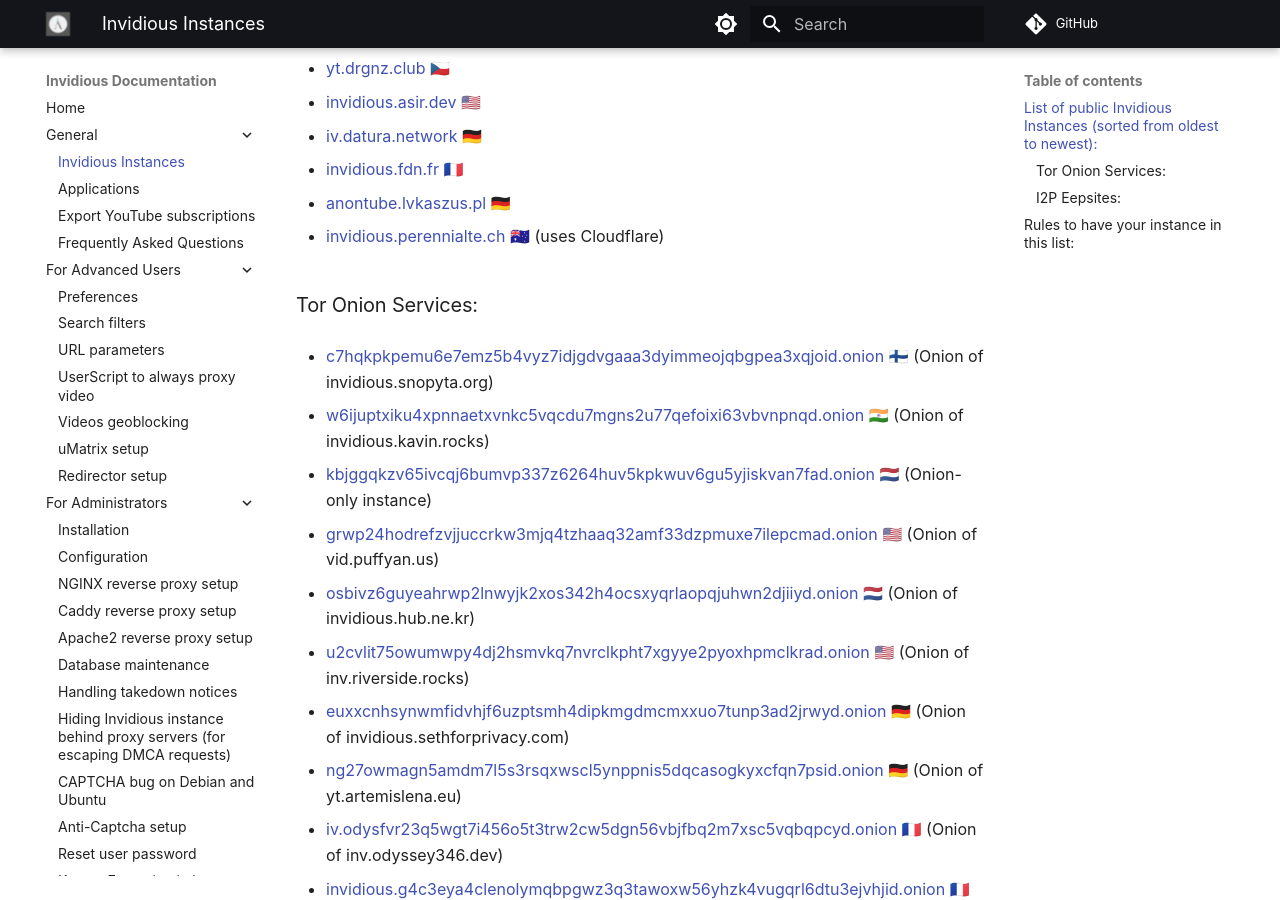
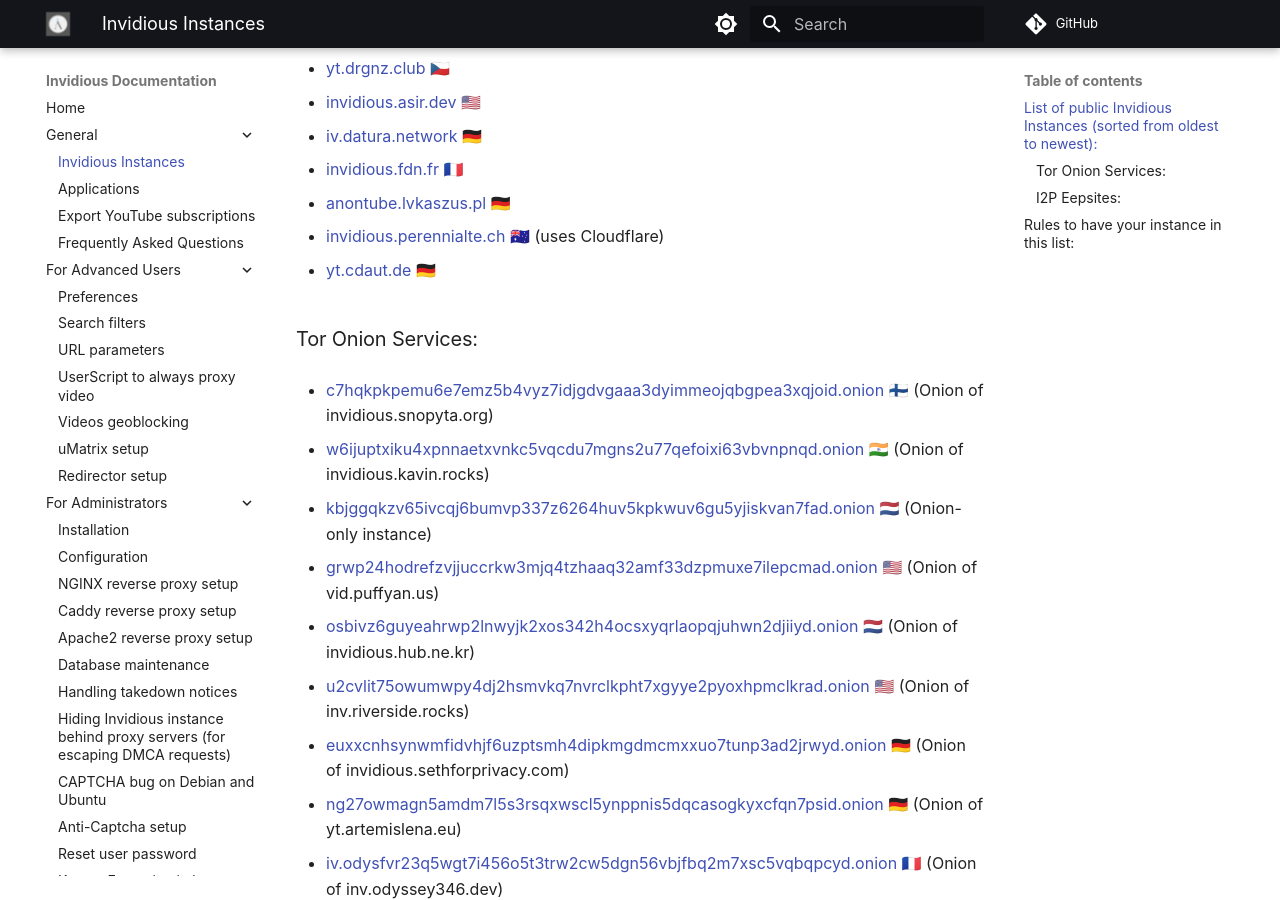
Before and after one commit to iv-org/documentation, an MkDocs documentation site: the page built from docs/instances.md, in a window 1280 px wide and 900 px high, scrolled down 1261 px. Built offline with MkDocs 1.6.1 and Material for MkDocs 9.7.7, drawn with Linux system fonts in a browser that asks for light colours; comment, search, counter and statistics services are not loaded.

Commit message:
add yt.cdaut.de
close #436

```diff
--- a/docs/instances.md
+++ b/docs/instances.md
@@ -70,6 +70,8 @@
 
 * [invidious.perennialte.ch](https://invidious.perennialte.ch) 🇦🇺 (uses Cloudflare)
 
+* [yt.cdaut.de](https://yt.cdaut.de) 🇩🇪
+
 ### Tor Onion Services:
 * [c7hqkpkpemu6e7emz5b4vyz7idjgdvgaaa3dyimmeojqbgpea3xqjoid.onion](http://c7hqkpkpemu6e7emz5b4vyz7idjgdvgaaa3dyimmeojqbgpea3xqjoid.onion) 🇫🇮 (Onion of invidious.snopyta.org)
 
```
